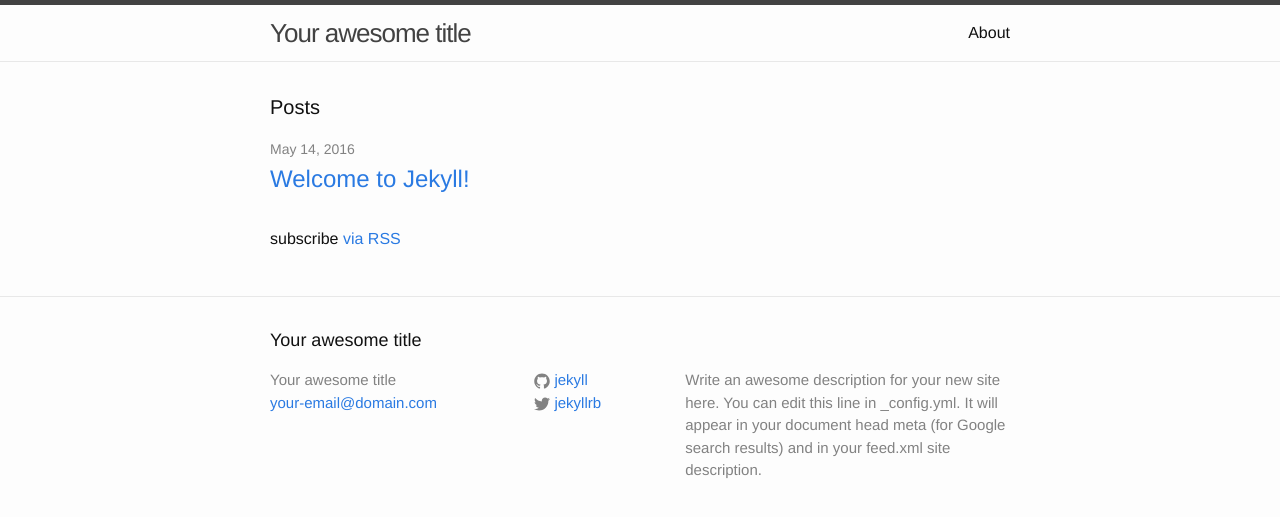
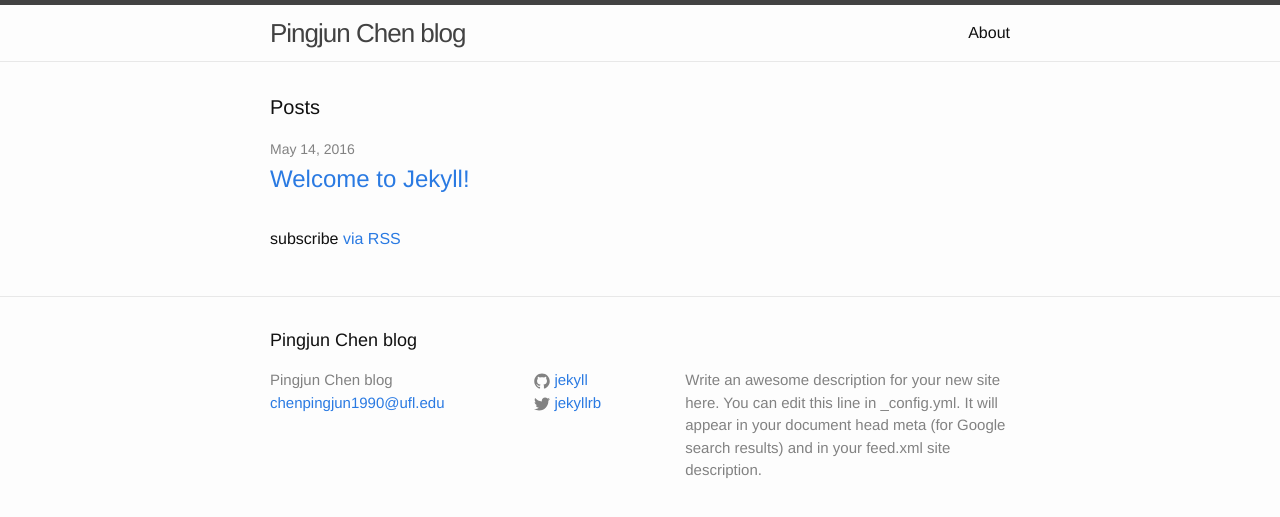
Before and after one commit to Pingjun/pingjun.github.io, a Jekyll site: the page built from index.html, in a window 1280 px wide. Shown: the top 517 px of the page. Built offline with Jekyll 4.4.1, drawn with Linux system fonts in a browser that asks for light colours.

Commit message:
udpate config.yml

```diff
--- a/_config.yml
+++ b/_config.yml
@@ -6,8 +6,8 @@
 # 'jekyll serve'. If you change this file, please restart the server process.
 
 # Site settings
-title: Your awesome title
-email: your-email@domain.com
+title: Pingjun Chen blog
+email: chenpingjun1990@ufl.edu
 description: > # this means to ignore newlines until "baseurl:"
   Write an awesome description for your new site here. You can edit this
   line in _config.yml. It will appear in your document head meta (for
```
